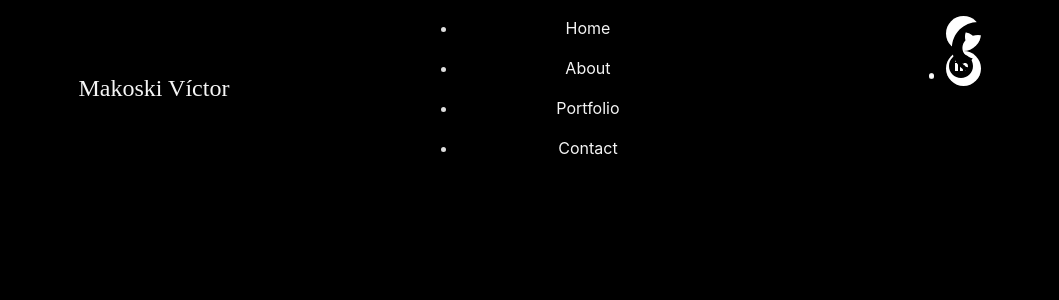
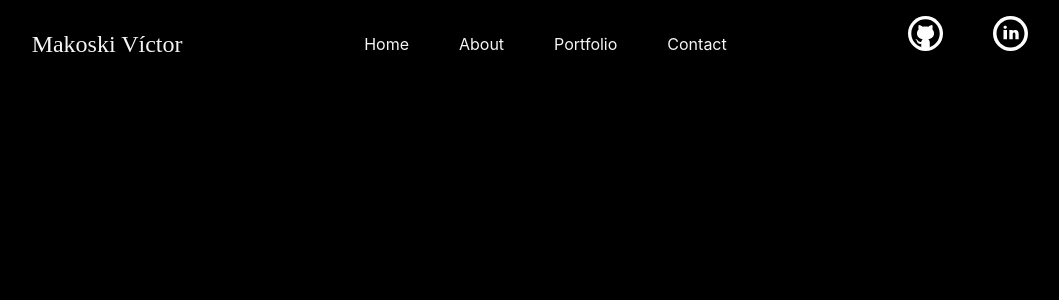
Before and after one commit to MakoskiVictor/Portfolio-Makoski.Dev, a React (Vite) app: page / in a window 1280 px wide. Shown: the top 300 px of the page, without its empty margins (110-1169 px from the left). Built offline with nearby package versions, Linux system fonts and the light colour scheme; a web font is replaced by a local one.

Commit message:
Styles li ul & img modified

```diff
--- a/src/components/NavBar.jsx
+++ b/src/components/NavBar.jsx
@@ -9,27 +9,27 @@ export function NavBar () {
         <a href='NavBar'>Makoski Víctor</a>
       </nav>
       <nav className={NavBarStyle.NavButtons}>
-        <ul>
-          <li>
-            <a href='#'><p>Home</p></a>
+        <ul className={NavBarStyle.ulNav}>
+          <li className={NavBarStyle.liNav}>
+            <a href='#'><p className={NavBarStyle.pNav}>Home</p></a>
           </li>
-          <li>
-            <a href='#'><p>About</p></a>
+          <li className={NavBarStyle.liNav}>
+            <a href='#'><p className={NavBarStyle.pNav}>About</p></a>
           </li>
-          <li>
-            <a href='#'><p>Portfolio</p></a>
+          <li className={NavBarStyle.liNav}>
+            <a href='#'><p className={NavBarStyle.pNav}>Portfolio</p></a>
           </li>
-          <li>
-            <a href='#'><p>Contact</p></a>
+          <li className={NavBarStyle.liNav}>
+            <a href='#'><p className={NavBarStyle.pNav}>Contact</p></a>
           </li>
         </ul>
       </nav>
       <nav className={NavBarStyle.socials}>
-        <ul>
+        <ul className={NavBarStyle.ulNav}>
           <li className={NavBarStyle.socialsLogo}>
-            <a href='https://github.com/MakoskiVictor'><img src={GithubLogo} alt='GitHub Logo' /></a>
+            <a href='https://github.com/MakoskiVictor'><img src={GithubLogo} alt='GitHub Logo' className={NavBarStyle.imgNav} /></a>
           </li>
-          <li className={NavBarStyle.socialsLogo}><a href='https://www.linkedin.com/in/makoskidev/'><img src={LinkedinLogo} alt='LinkedIn Logo' /></a></li>
+          <li className={NavBarStyle.socialsLogo}><a href='https://www.linkedin.com/in/makoskidev/'><img src={LinkedinLogo} alt='LinkedIn Logo' className={NavBarStyle.imgNav} /></a></li>
         </ul>
       </nav>
     </div>
```
